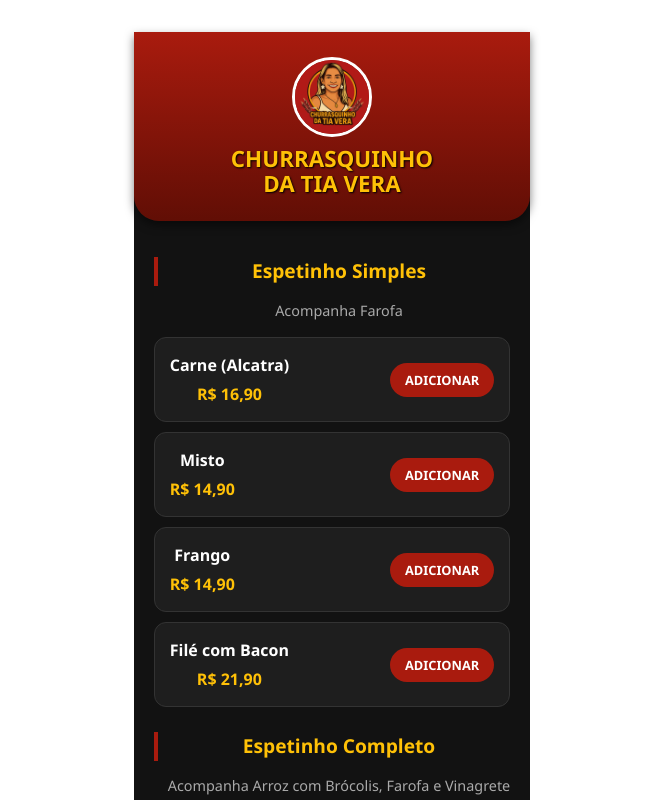
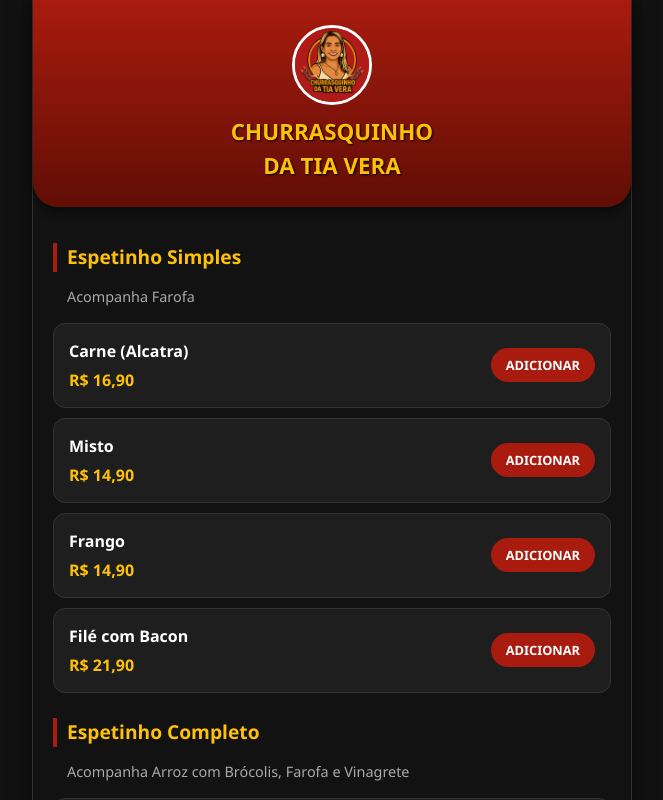
Before and after one commit to JorgeLGurgel/churras-tia-vera, a Vue app: page / in a window 1280 px wide. Shown: the top 800 px of the page, without its empty margins (308-971 px from the left). Built offline with nearby package versions, Linux system fonts and the light colour scheme.

Commit message:
melhorias na mensagem e design

```diff
--- a/src/App.vue
+++ b/src/App.vue
@@ -186,9 +186,16 @@
 
   // Endereço Novo
   text += `📍 *ENTREGA:* \n`;
-  text += `🏢 ${customer.condo}\n`;
+  text += `🏡 ${customer.condo}\n`; // Troquei o ícone pra casa, fica mais genérico
   text += `Rua: ${customer.street}\n`;
-  text += `Casa Nº: ${customer.number}\n\n`;
+  text += `Casa Nº: ${customer.number}\n`;
+
+  // ADICIONE ISSO AQUI:
+  if (customer.reference) {
+    text += `Ref: ${customer.reference}\n`;
+  }
+
+  text += `\n`; // Quebra de linha final
 
   // Pagamento e Troco
   text += `💳 *PAGAMENTO:* ${customer.paymentMethod}`;
@@ -433,10 +440,25 @@
 .app-container {
   background-color: #121212;
   color: #fff;
-  min-height: 100vh;
+  min-height: 100vh; /* Ocupa a altura total da tela */
+  width: 100%;       /* Ocupa a largura total */
   padding-bottom: 100px;
+
+  /* Lógica para Centralizar APENAS no Desktop */
   max-width: 600px;
   margin: 0 auto;
+
+  /* Removemos a sombra no mobile para parecer nativo */
+  box-shadow: none;
+}
+
+/* Se a tela for grande (Desktop), aí sim colocamos uma sombra */
+@media (min-width: 600px) {
+  .app-container {
+    box-shadow: 0 0 20px rgba(0,0,0,0.5);
+    border-left: 1px solid #333;
+    border-right: 1px solid #333;
+  }
 }
 
 /* HEADER */
--- a/src/style.css
+++ b/src/style.css
@@ -1,4 +1,4 @@
-:root {
+/* :root {
   font-family: system-ui, Avenir, Helvetica, Arial, sans-serif;
   line-height: 1.5;
   font-weight: 400;
@@ -76,4 +76,29 @@
   button {
     background-color: #f9f9f9;
   }
+} */
+
+:root {
+  font-family: Inter, system-ui, Avenir, Helvetica, Arial, sans-serif;
+  line-height: 1.5;
+  font-weight: 400;
+
+  /* Garante que o fundo da página inteira seja da cor do app */
+  background-color: #121212;
+  color: rgba(255, 255, 255, 0.87);
 }
+
+/* Remove margens padrões do navegador */
+body {
+  margin: 0;
+  padding: 0;
+  min-width: 320px;
+  min-height: 100vh;
+  display: block; /* Aqui removemos o 'flex' que centralizava tudo */
+}
+
+#app {
+  width: 100%;
+  margin: 0;
+  padding: 0;
+}
```
